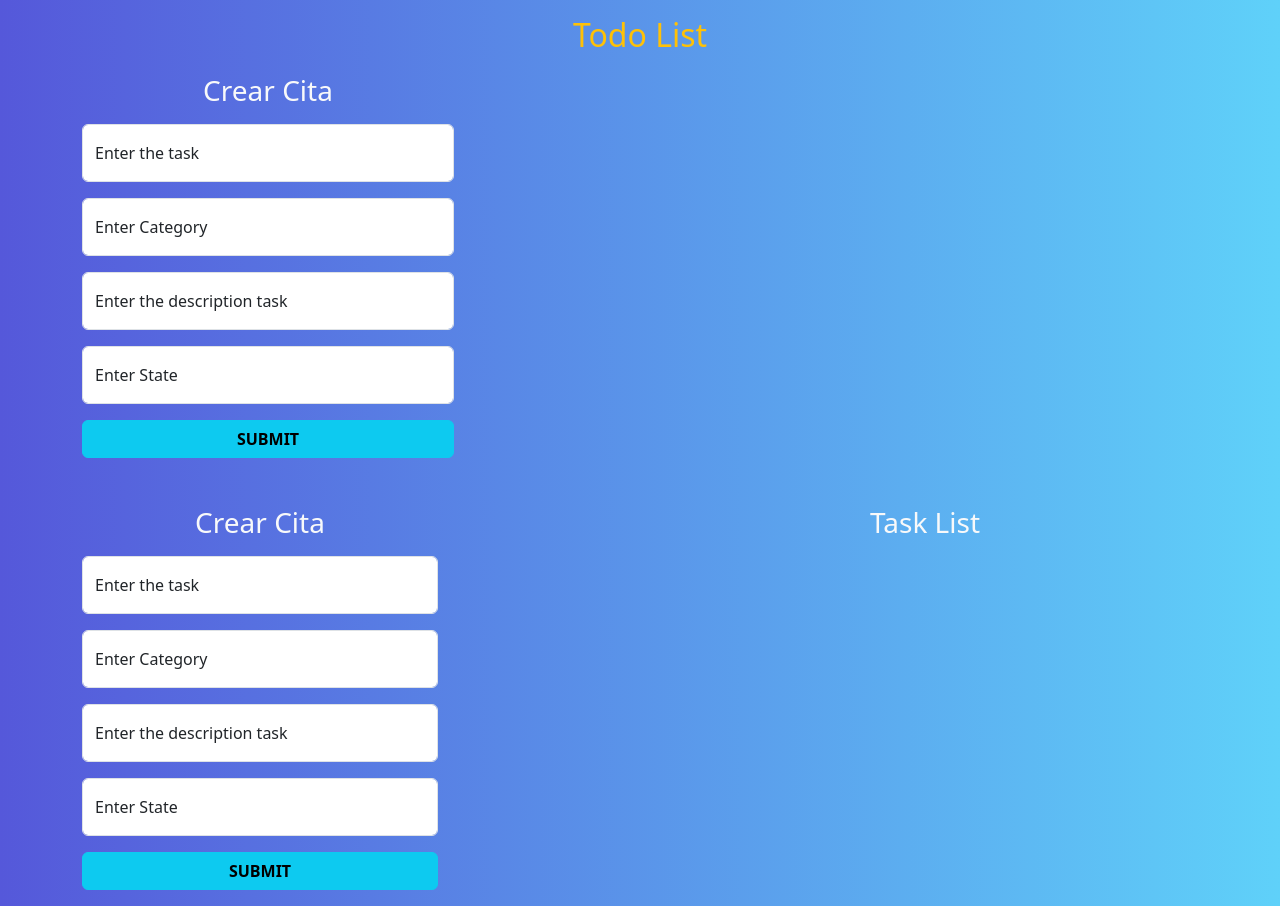
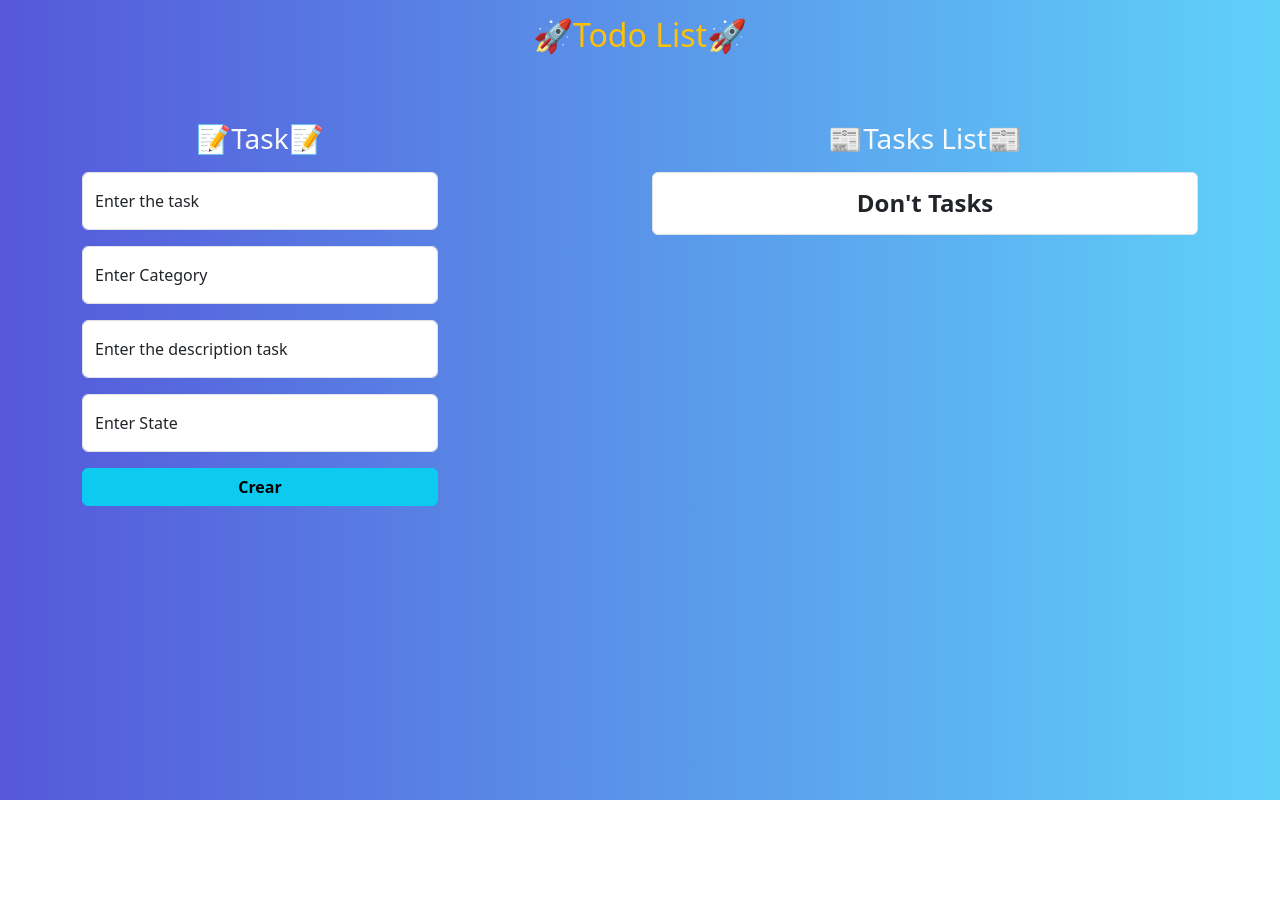
Before and after one commit to Luis0251/prueba-ciom, a React (Create React App) app: page / in a window 1280 px wide. After the commit the page ends 800 px from the top, so only its background shows below. Built offline with nearby package versions, Linux system fonts and the light colour scheme.

Commit message:
feature:finalizing project details

```diff
--- a/src/Components/CustomForm.jsx
+++ b/src/Components/CustomForm.jsx
@@ -1,41 +1,49 @@
 import React, { useState } from 'react'
 
-export const CustomForm = () => {
+export const CustomForm = ({submitTasksForm, task}) => {
+
   const [formAppointment, setFormAppointment] = useState({
-    task: '',
+    name: '',
     id: Date.now(),
     description: '',
     state: '',
     category:''
   });
-const { task,  description, state, category} = formAppointment;
+
+const { name,  description, state, category} = formAppointment;
+
  const handleSubmit = (e) =>{
     e.preventDefault()
+    submitTasksForm(formAppointment)
     setFormAppointment({
-      task: '',
+      name: '',
       id: Date.now(),
       description: '',
       state: '',
       category:''
     })
   }
+  const handleChange = (e)=> setFormAppointment({
+    ...formAppointment, [e.target.name] : e.target.value
+  });
   return (
     <section className='d-flex flex-column gap-3 col-md-4'>
-        <h3 className='text-light text-center m-0'>Crear Cita</h3>
+        <h3 className='text-light text-center m-0'>📝Task📝</h3>
         <form className='text-dark rounded'
         onSubmit={handleSubmit}
         >
         <div className="form-floating mb-3">
           <input
             type="text"
-            name="task"
+            name="name"
             placeholder="Enter the Task"
             className="form-control"
-            value={task}
+            value={name}
             //onChange={}
+            onChange={handleChange}
             required
           />
-          <label htmlFor="task" className="text-dark">Enter the task</label>
+          <label htmlFor="name" className="text-dark">Enter the task</label>
         </div>
 
         <div className="form-floating mb-3">
@@ -45,10 +53,11 @@ const { task,  description, state, category} = formAppointment;
             placeholder="Category"
             className="form-control"
              value={category}
-            //onChange={}
+
+            onChange={handleChange}
             required
           />
-          <label htmlFor="propietario" className="text-dark">Enter Category</label>
+          <label htmlFor="category" className="text-dark">Enter Category</label>
         </div>
 
         <div className="form-floating mb-3">
@@ -58,7 +67,7 @@ const { task,  description, state, category} = formAppointment;
             placeholder="Enter the description task"
             className="form-control"
              value={description}
-            //onChange={}
+            onChange={handleChange}
             required
           />
           <label htmlFor="description" className="text-dark">Enter the description task</label>
@@ -71,16 +80,16 @@ const { task,  description, state, category} = formAppointment;
             placeholder="state"
             className="form-control"
              value={state}
-            //onChange={}
+            onChange={handleChange}
             required
           />
-          <label htmlFor="propietario" className="text-dark">Enter State</label>
+          <label htmlFor="state" className="text-dark">Enter State</label>
         </div>
 
         <button
           type="submit"
           className="btn btn-info w-100 fw-bold"
-        >SUBMIT</button>
+        >Crear</button>
         </form>
     </section>
   )
--- a/src/Components/Header.jsx
+++ b/src/Components/Header.jsx
@@ -1,14 +1,12 @@
 import React from 'react'
-import { CustomForm } from './CustomForm'
 
 export const Header = ({company}) => {
     const {name} = company
   return (
     <header className='py-3 text-center'>
         <div className='d-flex flex-column gap-1 container'>
-            <h2 className='text-warning m-0'>{name}</h2>
+            <h2 className='text-warning m-0'>🚀{name}🚀</h2>
             <main className="py-3">
-        <CustomForm />
       </main>
         </div>
     </header>
--- a/src/Components/TaskList.jsx
+++ b/src/Components/TaskList.jsx
@@ -1,9 +1,27 @@
 import React from 'react'
+import { TaskItem } from './TaskItem'
 
-export const TaskList = () => {
+export const TaskList = ({tasks, readTask, deleteTask}) => {
   return (
     <section className='d-flex flex-column gap-3 col-md-6'>
-        <h3 className='text-light text-center m-0'>Task List</h3>
+        <h3 className="text-light text-center m-0"> 📰Tasks List📰 </h3>
+        <ul className='list-group'>
+            {
+                tasks.length  ? (
+                    tasks.map((task) => {
+                        return <TaskItem key={task.id} task={task} readTask={readTask} deleteTask={deleteTask}/>
+                    } )
+                ) :
+                    (
+                        <li
+                          className="d-flex justify-content-center list-group-item list-group-item-action p-3"
+                          aria-current="true"
+                        >
+                          <h4 className="fw-bolder m-0">Don't Tasks</h4>
+                        </li>
+                )
+            }
+        </ul>
     </section>
   )
 }
--- a/src/index.css
+++ b/src/index.css
@@ -9,9 +9,7 @@ body {
 }
 
 
-
-
-.root {
+#root {
   display: flex;
   flex-direction: column;
   min-height: 100vh;
```
Also changed, not shown: src/Components/TaskItems.jsx (deleted, +0 -27 lines).
